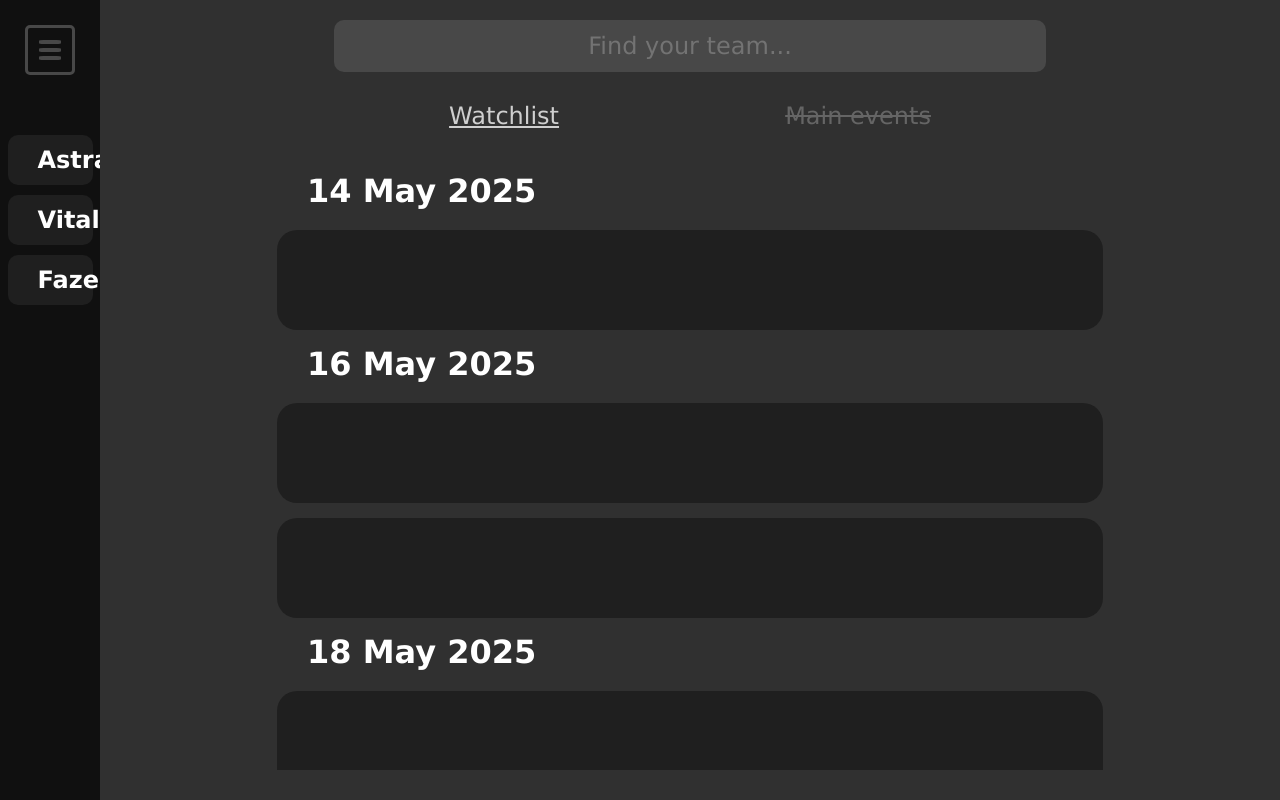
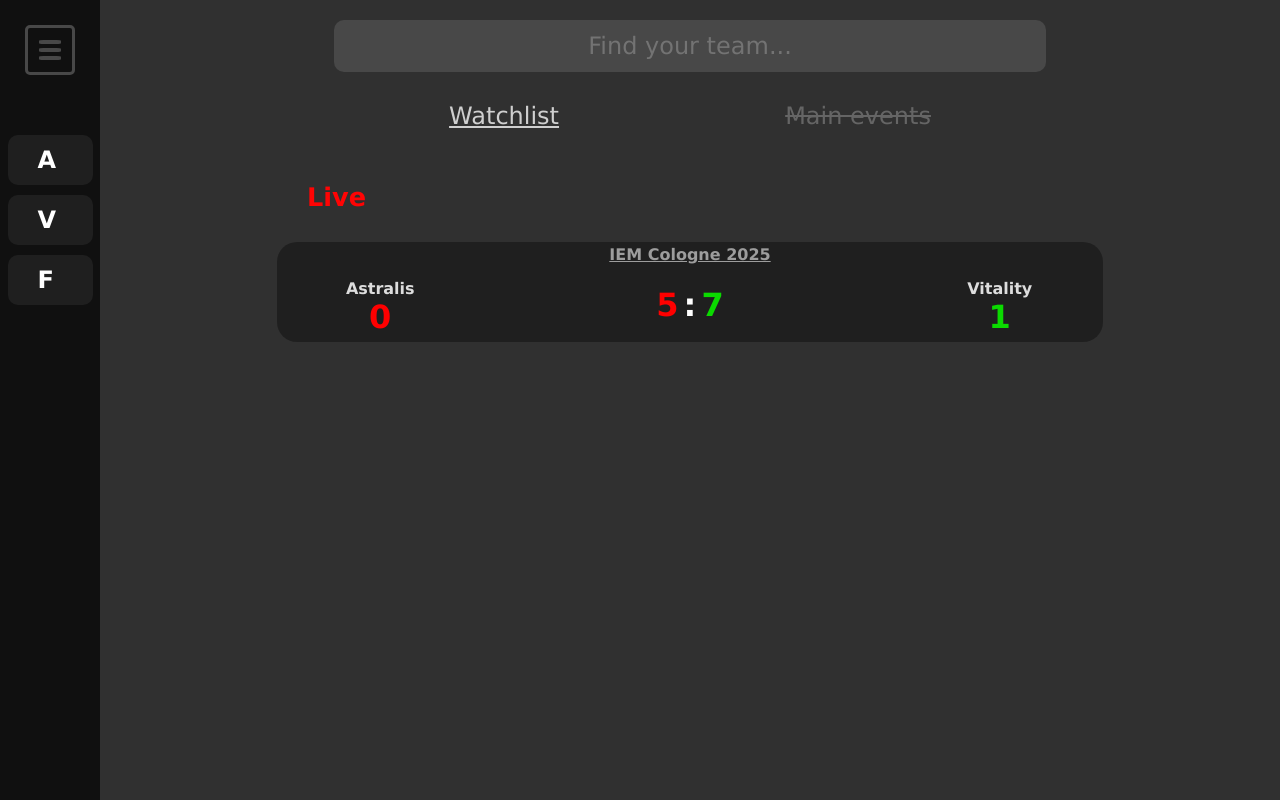
Before and after one commit to Oliwier-P/MyCSTeams, a React (Vite) app in the folder frontend/: page / in a window 1280 px wide. Built offline with nearby package versions, Linux system fonts and the light colour scheme.

Commit message:
add scss, match container, mathces date

```diff
--- a/frontend/package.json
+++ b/frontend/package.json
@@ -22,6 +22,7 @@
     "eslint-plugin-react-hooks": "^5.2.0",
     "eslint-plugin-react-refresh": "^0.4.20",
     "globals": "^16.3.0",
+    "sass": "^1.92.1",
     "typescript": "~5.8.3",
     "typescript-eslint": "^8.39.1",
     "vite": "^7.1.2"
--- /dev/null
+++ b/frontend/src/components/matches/Date.scss
@@ -0,0 +1,27 @@
+.match__date {
+  height: auto;
+  width: 70%;
+
+  color: #fff;
+
+  font-size: clamp(16px, 2vw, 32px);
+  font-family: Verdana, Geneva, Tahoma, sans-serif;
+  font-weight: 800;
+
+  box-sizing: border-box;
+
+  padding: 0px 0px 20px 30px;
+  margin: 10px;
+
+  transition: width 0.3s ease-in-out;
+
+  &.live {
+    color: #ff0404;
+  }
+}
+
+@media (max-width: 850px) {
+  .match__date {
+    width: 90%;
+  }
+}
--- /dev/null
+++ b/frontend/src/components/matches/Date.tsx
@@ -0,0 +1,12 @@
+import "./Date.scss";
+
+type DateProps = {
+  date?: string;
+};
+
+export const Date = ({ date }: DateProps) => {
+  const isLive = !date ? "live" : "";
+  const text = date ? date : "Live";
+
+  return <div className={`match__date ${isLive}`}>{text}</div>;
+};
--- /dev/null
+++ b/frontend/src/components/matches/Match.scss
@@ -0,0 +1,183 @@
+.match__info {
+  height: 100px;
+  min-height: 100px;
+  width: 70%;
+
+  background-color: #1f1f1f;
+
+  display: flex;
+  flex-wrap: wrap;
+
+  border-radius: 20px;
+
+  font-family: Verdana, Geneva, Tahoma, sans-serif;
+
+  margin: 0px 0px 15px 0px;
+
+  transition: width 0.3s ease-in-out;
+}
+
+@media (max-width: 850px) {
+  .match__info {
+    width: 90%;
+  }
+}
+
+.team__container {
+  height: 100%;
+  width: 25%;
+
+  display: flex;
+  flex-direction: column;
+  align-items: center;
+  justify-content: center;
+
+  .team__logo {
+    &.live {
+      height: 30px;
+      width: 30px;
+    }
+
+    &.not__live {
+      height: 50px;
+      width: 50px;
+
+      margin-bottom: 10px;
+    }
+  }
+
+  .team__name {
+    &.live {
+      width: 90%;
+
+      color: #dddddd;
+
+      text-align: center;
+
+      font-size: clamp(12px, 2vw, 16px);
+      font-weight: 600;
+
+      white-space: nowrap;
+      overflow: hidden;
+      text-overflow: ellipsis;
+    }
+
+    &.not__live {
+      width: 90%;
+
+      color: #dddddd;
+
+      text-align: center;
+
+      font-size: clamp(14px, 2vw, 18px);
+      font-weight: 600;
+
+      white-space: nowrap;
+      overflow: hidden;
+      text-overflow: ellipsis;
+    }
+  }
+
+  .team__score {
+    font-size: clamp(32px, 2vw, 36px);
+    font-weight: 800;
+
+    &.win {
+      color: #0bda00;
+    }
+
+    &.lose {
+      color: #ff0000;
+    }
+
+    &.draw {
+      color: #9d9d9d;
+    }
+  }
+}
+
+.match__status {
+  height: 100%;
+  width: 50%;
+
+  display: flex;
+  flex-direction: column;
+  align-items: center;
+  justify-content: center;
+
+  .tournament {
+    &__name {
+      height: 25%;
+      width: 100%;
+
+      color: #9d9d9d;
+
+      display: flex;
+      justify-content: center;
+      align-items: center;
+
+      text-align: center;
+      text-decoration: underline;
+
+      font-size: clamp(12px, 2vw, 16px);
+      font-weight: 800;
+    }
+
+    &__vs {
+      height: 50%;
+      width: 100%;
+
+      color: #fff;
+
+      display: flex;
+      justify-content: center;
+      align-items: center;
+
+      font-size: clamp(28px, 2vw, 32px);
+      font-weight: 800;
+    }
+
+    &__time {
+      height: 25%;
+      width: 100%;
+
+      color: #fff;
+
+      text-align: center;
+
+      font-size: 12px;
+      font-weight: 800;
+    }
+
+    &__map__score {
+      height: 75%;
+      width: 100%;
+
+      display: flex;
+      flex-wrap: wrap;
+      justify-content: center;
+      align-items: center;
+
+      font-size: 32px;
+      font-weight: 800;
+
+      .dots {
+        color: #fff;
+
+        margin: 5px;
+      }
+
+      .score {
+        &.win {
+          color: #0bda00;
+        }
+        &.draw {
+          color: #9d9d9d;
+        }
+        &.lose {
+          color: #ff0000;
+        }
+      }
+    }
+  }
+}
--- /dev/null
+++ b/frontend/src/components/matches/Match.tsx
@@ -0,0 +1,62 @@
+import "./Match.scss";
+
+type MatchProps = {
+  isLive: boolean;
+  teamLogo1: any;
+  teamName1: string;
+  teamScore1?: number;
+  teamMapScore1?: number;
+  teamLogo2: any;
+  teamName2: string;
+  teamScore2?: number;
+  teamMapScore2?: number;
+  tournamentName: string;
+  startAtTime: string;
+};
+
+export const Match = ({
+  isLive,
+  teamLogo1,
+  teamName1,
+  teamScore1,
+  teamMapScore1,
+  teamLogo2,
+  teamName2,
+  teamScore2,
+  teamMapScore2,
+  tournamentName,
+  startAtTime,
+}: MatchProps) => {
+  const isLiveType = isLive ? "live" : "not__live";
+  const teamScoreType1 = teamScore1 === teamScore2 ? "draw" : teamScore1! > teamScore2! ? "win" : "lose";
+  const teamScoreType2 = teamScore1 === teamScore2 ? "draw" : teamScore1! < teamScore2! ? "win" : "lose";
+  const teamMapScoreType1 = teamMapScore1 === teamMapScore2 ? "draw" : teamMapScore1! > teamMapScore2! ? "win" : "lose";
+  const teamMapScoreType2 = teamMapScore1 === teamMapScore2 ? "draw" : teamMapScore1! < teamMapScore2! ? "win" : "lose";
+
+  return (
+    <div className="match__info">
+      <div className="team__container">
+        <div className={`team__logo ${isLiveType}`}>{teamLogo1}</div>
+        <div className={`team__name ${isLiveType}`}>{teamName1}</div>
+        {isLive && <div className={`team__score ${teamScoreType1}`}>{teamScore1}</div>}
+      </div>
+      <div className="match__status">
+        <div className="tournament__name">{tournamentName}</div>
+        {!isLive && <div className="tournament__vs">VS</div>}
+        {!isLive && <div className="tournament__time">{startAtTime}</div>}
+        {isLive && (
+          <div className="tournament__map__score">
+            <div className={`score ${teamMapScoreType1}`}>{teamMapScore1}</div>
+            <span className="dots">:</span>
+            <div className={`score ${teamMapScoreType2}`}>{teamMapScore2}</div>
+          </div>
+        )}
+      </div>
+      <div className="team__container">
+        <div className={`team__logo ${isLiveType}`}>{teamLogo2}</div>
+        <div className={`team__name ${isLiveType}`}>{teamName2}</div>
+        {isLive && <div className={`team__score ${teamScoreType2}`}>{teamScore2}</div>}
+      </div>
+    </div>
+  );
+};
--- a/frontend/src/components/matches/Matches.css
+++ /dev/null
@@ -1,50 +0,0 @@
-.matches__container {
-  height: auto;
-  min-height: 300px;
-  width: 100%;
-
-  display: flex;
-  flex-direction: column;
-  align-items: center;
-
-  margin: 50px 0px 30px 0px;
-
-  overflow-y: scroll;
-}
-
-.match__date {
-  height: auto;
-  width: 70%;
-
-  color: #fff;
-
-  font-size: 32px;
-  font-family: Verdana, Geneva, Tahoma, sans-serif;
-  font-weight: 800;
-
-  box-sizing: border-box;
-
-  padding: 0px 0px 20px 30px;
-}
-
-.match__info {
-  height: 100px;
-  min-height: 100px;
-  width: 70%;
-
-  background-color: #1f1f1f;
-
-  border-radius: 20px;
-
-  margin: 0px 0px 15px 0px;
-}
-
-@media (max-width: 750px) {
-  .match__date {
-    width: 95%;
-  }
-
-  .match__info {
-    width: 95%;
-  }
-}
--- /dev/null
+++ b/frontend/src/components/matches/Matches.scss
@@ -0,0 +1,13 @@
+.matches__container {
+  height: auto;
+  min-height: 300px;
+  width: 100%;
+
+  display: flex;
+  flex-direction: column;
+  align-items: center;
+
+  margin: 50px 0px 30px 0px;
+
+  overflow-y: scroll;
+}
--- a/frontend/src/components/matches/Matches.tsx
+++ b/frontend/src/components/matches/Matches.tsx
@@ -1,18 +1,24 @@
-import "./Matches.css";
+import "./Matches.scss";
+import { Match } from "./Match";
+import { Date } from "./Date";
 
 export const Matches = () => {
   return (
     <div className="matches__container">
-      <div className="match__date">14 May 2025</div>
-      <div className="match__info"></div>
-      <div className="match__date">16 May 2025</div>
-      <div className="match__info"></div>
-      <div className="match__info"></div>
-      <div className="match__date">18 May 2025</div>
-      <div className="match__info"></div>
-      <div className="match__info"></div>
-      <div className="match__info"></div>
-      <div className="match__info"></div>
+      <Date />
+      <Match
+        isLive={true}
+        teamLogo1={""}
+        teamName1={"Astralis"}
+        teamScore1={0}
+        teamMapScore1={5}
+        teamLogo2={""}
+        teamName2={"Vitality"}
+        teamScore2={1}
+        teamMapScore2={7}
+        tournamentName={"IEM Cologne 2025"}
+        startAtTime={"16:00"}
+      />
     </div>
   );
 };
--- a/frontend/src/components/sidebar/Sidebar.css
+++ b/frontend/src/components/sidebar/Sidebar.css
@@ -45,6 +45,10 @@
 
   border: 3px #484848 solid;
   border-radius: 10%;
+}
+
+.sidebar__button:hover {
+  transform: scale(0.9);
 }
 
 .sidebar__button__line {
--- a/frontend/src/components/sidebar/Sidebar.tsx
+++ b/frontend/src/components/sidebar/Sidebar.tsx
@@ -29,9 +29,9 @@
         My<span style={{ color: "#2200E4" }}>CS</span>Teams
       </div>
       <div className="teams__container">
-        <div className={`following__team`}>Astralis</div>
-        <div className={`following__team`}>Vitality</div>
-        <div className={`following__team`}>Faze</div>
+        <div className={`following__team`}>A</div>
+        <div className={`following__team`}>V</div>
+        <div className={`following__team`}>F</div>
       </div>
     </div>
   );
```
Also changed, not shown: 1 other file (tests, documents, lock files or other folders).
